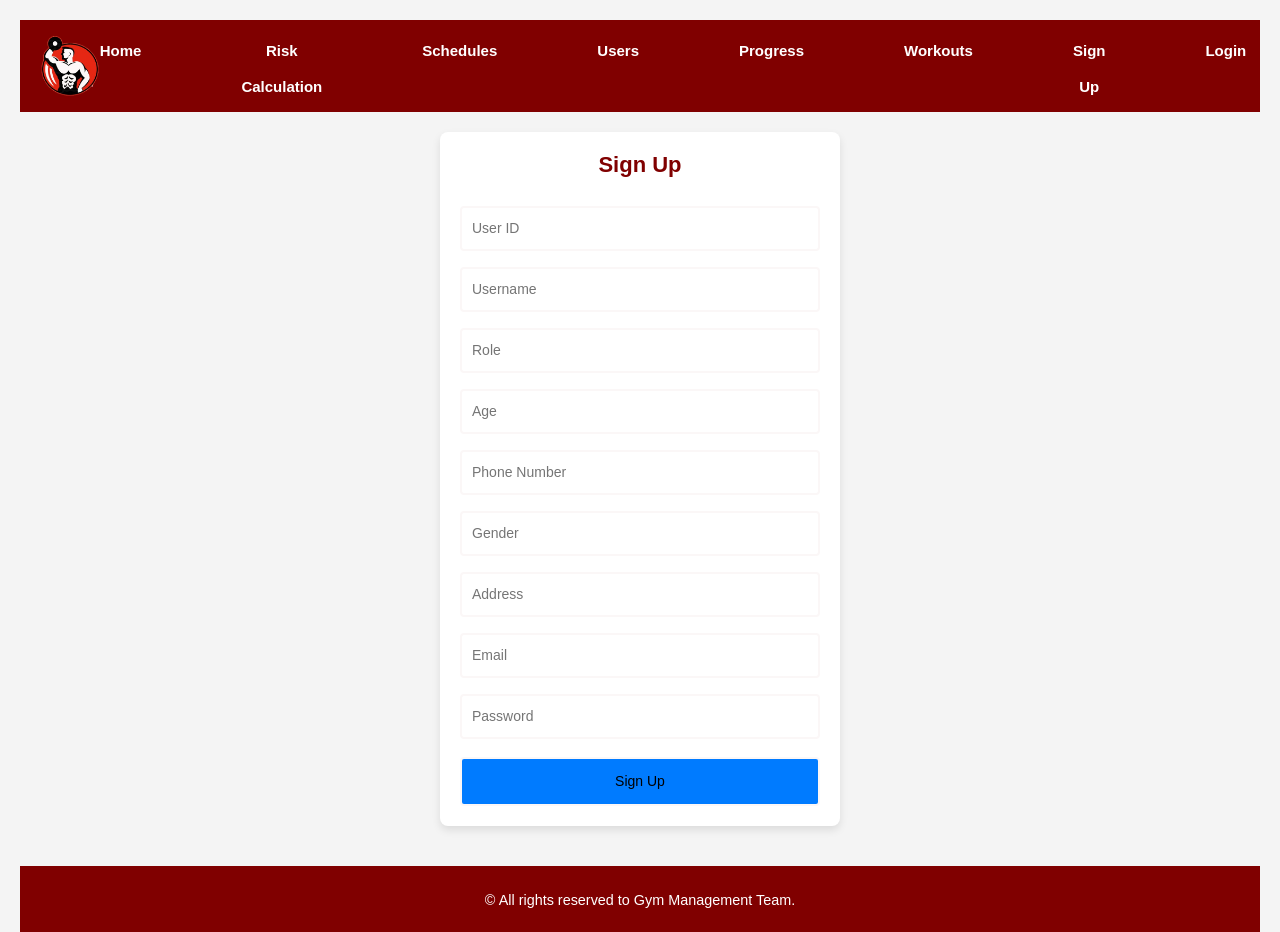
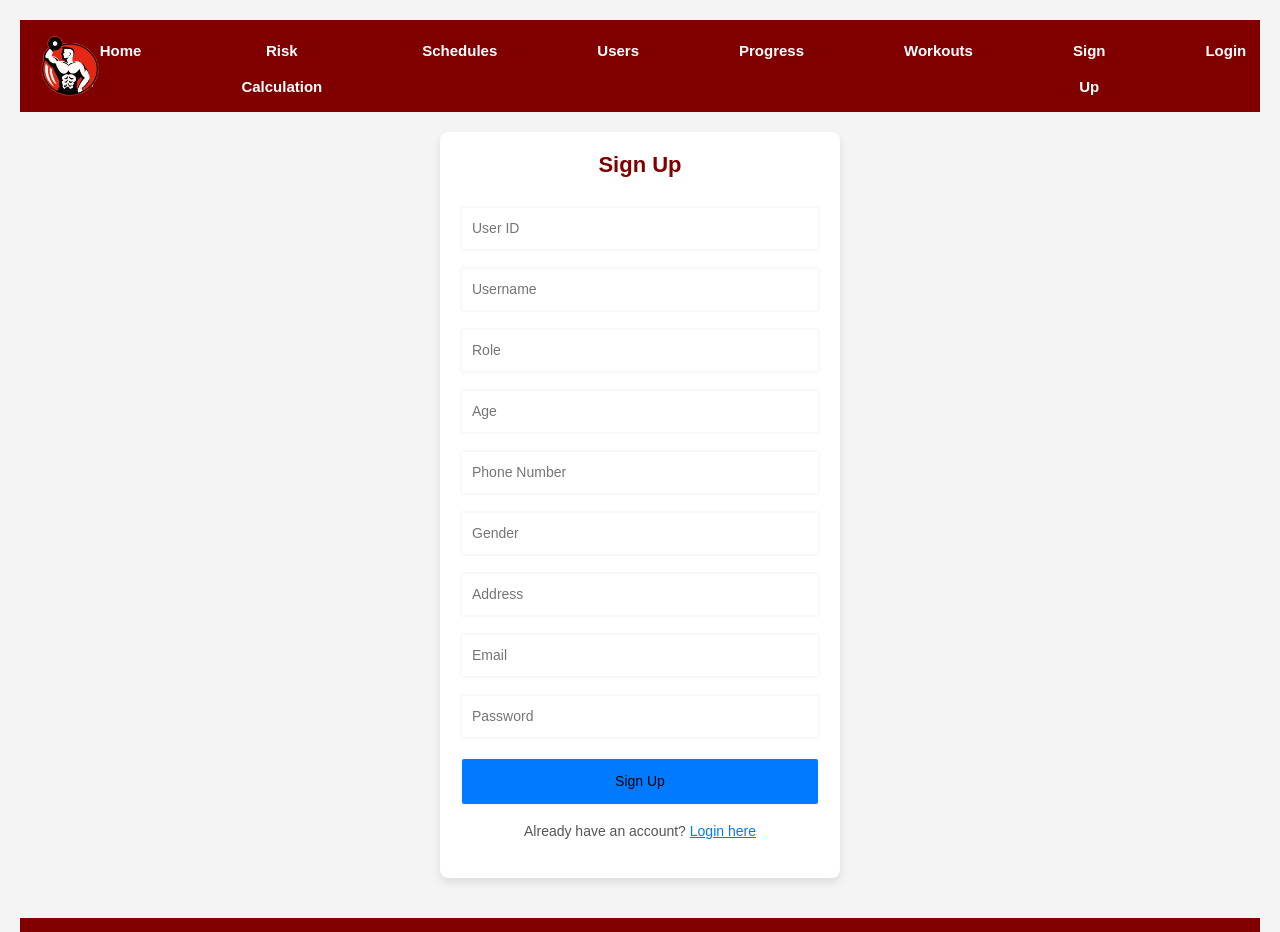
Before and after one commit to MohamedShahmi/Gym_Management_System, a React (Vite) app in the folder frontend/front/: page /signup in a window 1280 px wide. Shown: the top 932 px of the page. Built offline with nearby package versions, Linux system fonts and the light colour scheme.

Commit message:
Update Signup Form

```diff
--- a/frontend/front/src/Components/Pages/Users/SignupForm.css
+++ b/frontend/front/src/Components/Pages/Users/SignupForm.css
@@ -41,7 +41,7 @@
   width: 100%;
   padding: 12px;
   margin-top: 10px;
-  background-color: #007bff !important; /* Blue background */
+  background-color: #007bff !important;
   color: white;
   border: none;
   border-radius: 4px;
@@ -50,6 +50,23 @@
 
 .signup-form input[type="submit"]:hover {
   background-color: #0056b3;
+}
+
+.login-link {
+  margin-top: 15px;
+  text-align: center;
+  font-size: 14px;
+  color: #555;
+}
+
+.login-text {
+  color: #007bff;
+  cursor: pointer;
+  text-decoration: underline;
+}
+
+.login-text:hover {
+  color: #0056b3;
 }
 
 header {
--- a/frontend/front/src/Components/Pages/Users/SignupForm.jsx
+++ b/frontend/front/src/Components/Pages/Users/SignupForm.jsx
@@ -30,7 +30,6 @@ const SignupForm = () => {
     e.preventDefault();
     try {
       const response = await axios.post('http://localhost:3000/api/users/signup', formData);
-
       if (response.data.message === "User created successfully") {
         toast.success("Account created successfully!");
         setTimeout(() => {
@@ -60,6 +59,12 @@ const SignupForm = () => {
             <input type="password" name="password" value={formData.password} onChange={handleChange} placeholder="Password" required />
             <input type="submit" value="Sign Up" />
           </form>
+          <p className="login-link">
+            Already have an account?{" "}
+            <span onClick={() => navigate('/login')} className="login-text">
+              Login here
+            </span>
+          </p>
         </div>
       </div>
       <Footer />
```
Also changed, not shown: 1 other file (tests, documents, lock files or other folders).
